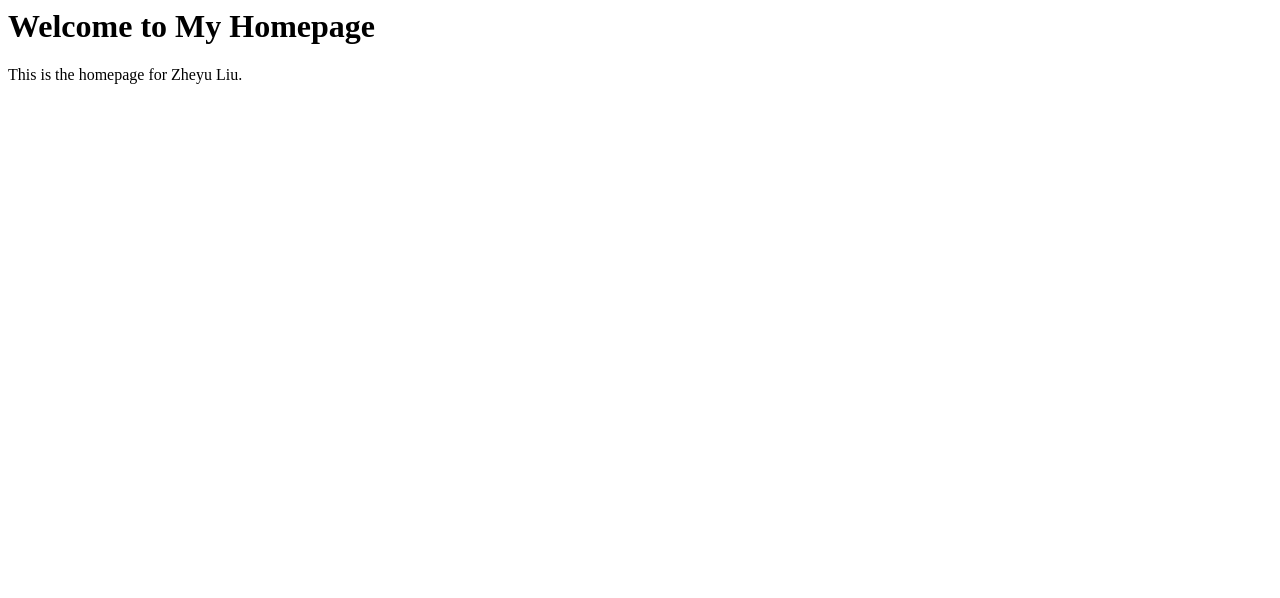
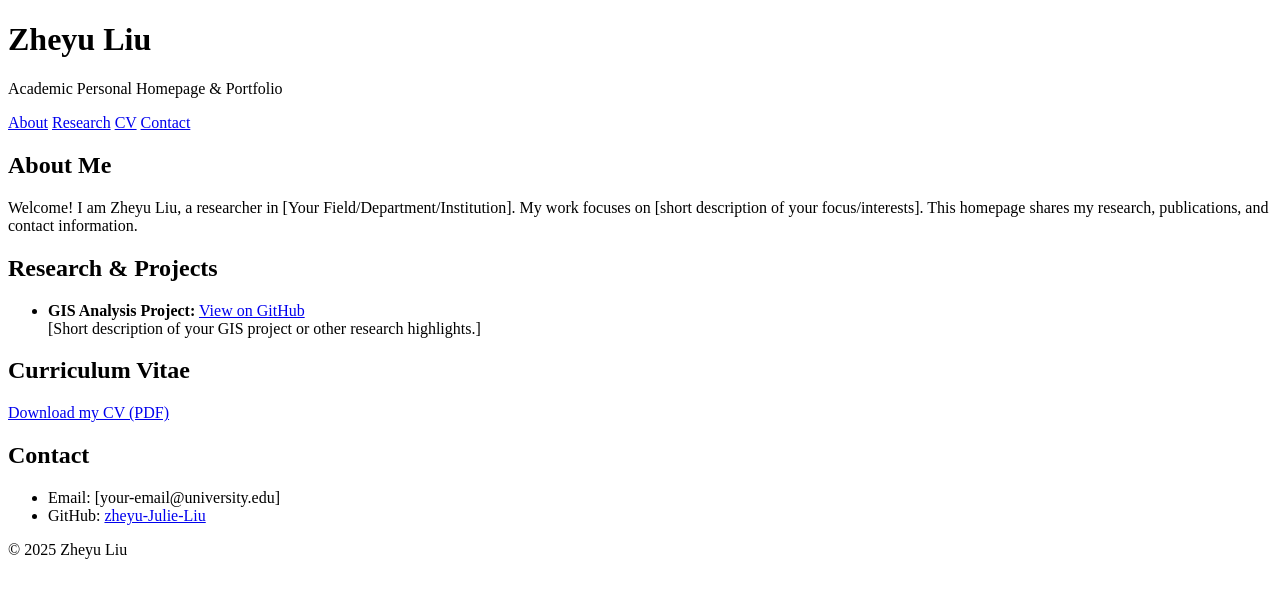
Before and after one commit to zheyu-Julie-Liu/Academic-personal-homepage-and-portfolio-for-Zheyu-Liu, a plain HTML site: page index.html in a window 1280 px wide. Drawn offline with Linux system fonts and the light colour scheme.

Commit message:
Add academic homepage HTML

```diff
--- a/index.html
+++ b/index.html
@@ -1,10 +1,58 @@
-<html>
+<!DOCTYPE html>
+<html lang="en">
 <head>
-    <title>Homepage</title>
-    <link rel="stylesheet" type="text/css" href="style.css">
+    <meta charset="UTF-8">
+    <title>Zheyu Liu - Academic Homepage</title>
+    <meta name="viewport" content="width=device-width, initial-scale=1">
+    <link rel="stylesheet" href="style.css">
 </head>
 <body>
-    <h1>Welcome to My Homepage</h1>
-    <p>This is the homepage for Zheyu Liu.</p>
+    <div class="container">
+        <header>
+            <h1>Zheyu Liu</h1>
+            <p class="subtitle">Academic Personal Homepage & Portfolio</p>
+        </header>
+        <nav>
+            <a href="#about">About</a>
+            <a href="#research">Research</a>
+            <a href="#cv">CV</a>
+            <a href="#contact">Contact</a>
+        </nav>
+        <main>
+            <section id="about">
+                <h2>About Me</h2>
+                <p>
+                    Welcome! I am Zheyu Liu, a researcher in [Your Field/Department/Institution]. My work focuses on [short description of your focus/interests]. This homepage shares my research, publications, and contact information.
+                </p>
+            </section>
+            <section id="research">
+                <h2>Research & Projects</h2>
+                <ul>
+                    <li>
+                        <strong>GIS Analysis Project:</strong>
+                        <a href="https://github.com/zheyu-Julie-Liu/[YOUR-GIS-REPO]">View on GitHub</a>
+                        <br>
+                        <span class="description">[Short description of your GIS project or other research highlights.]</span>
+                    </li>
+                </ul>
+            </section>
+            <section id="cv">
+                <h2>Curriculum Vitae</h2>
+                <p>
+                    <a href="cv.pdf" target="_blank">Download my CV (PDF)</a>
+                </p>
+            </section>
+            <section id="contact">
+                <h2>Contact</h2>
+                <ul>
+                    <li>Email: [your-email@university.edu]</li>
+                    <li>GitHub: <a href="https://github.com/zheyu-Julie-Liu" target="_blank">zheyu-Julie-Liu</a></li>
+                </ul>
+            </section>
+        </main>
+        <footer>
+            <p>&copy; 2025 Zheyu Liu</p>
+        </footer>
+    </div>
 </body>
 </html>
```
